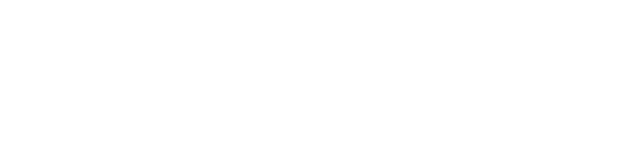
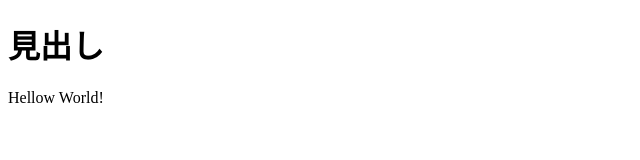
Before and after one commit to Lilah-0513/OBS-studio_CCFOLIA_css, a plain HTML site: page index.html in a window 1280 px wide. Shown: the whole page, without its empty margins (0-640 px from the left). Drawn offline with Linux system fonts and the light colour scheme.

Commit message:
Update index.html

```diff
--- a/index.html
+++ b/index.html
@@ -5,4 +5,8 @@
     <link rel="stylesheet" type="text/css" href="https://raw.githubusercontent.com/Lilah-0513/OBS-studio_CCFOLIA_css/main/chat_LeftToRight.css" />
 
   </head>
+  <body>
+    <h1>見出し</h1>
+    <p>Hellow World!</p>
+  </body>
 </html>
```
